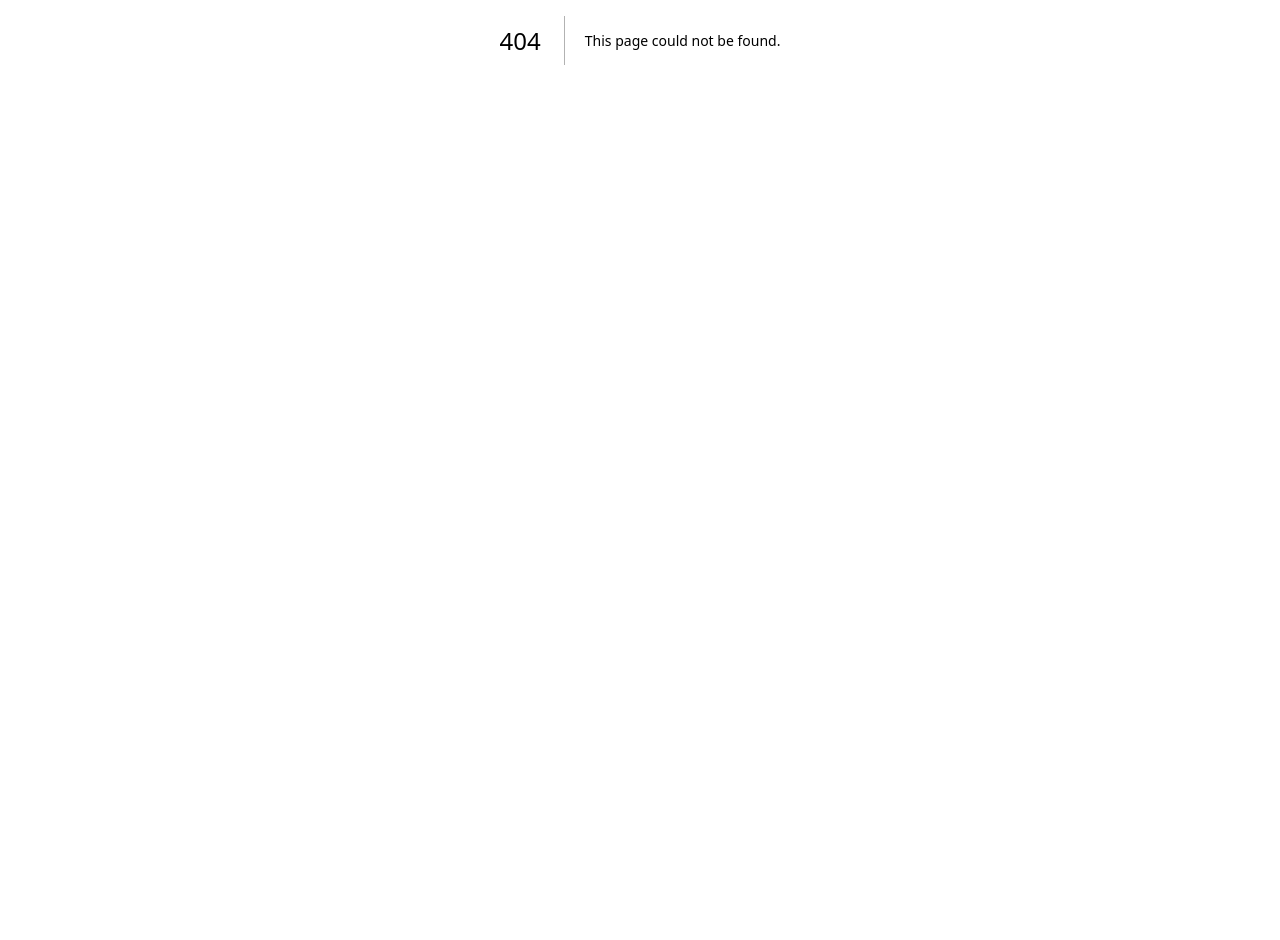
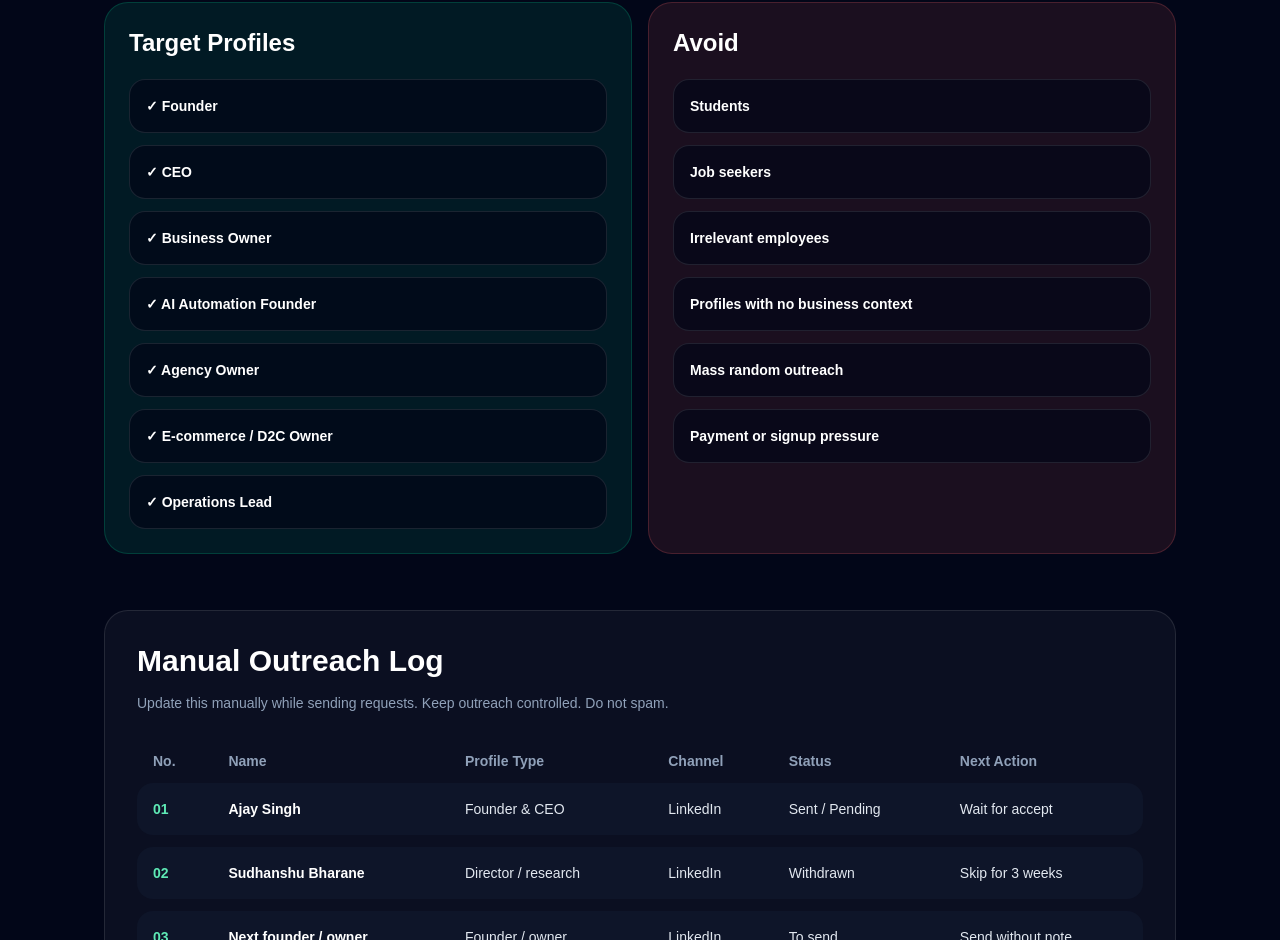
Before and after one commit to celerishealth/NEXUS, a Next.js app in the folder nexus-app/: page /nexus-outreach-tracker in a window 1280 px wide. Before the commit this address had no page. Shown: the part 360-1300 px from the top of the page. Before the commit the page ends 800 px from the top, so only its background shows below. Built offline with nearby package versions, Linux system fonts and the light colour scheme.

Commit message:
Day 576: add first outreach tracking log v1

```diff
--- /dev/null
+++ b/nexus-app/app/nexus-outreach-tracker/page.tsx
@@ -0,0 +1,157 @@
+export default function NexusOutreachTrackerPage() {
+  const targetRules = [
+    "Founder",
+    "CEO",
+    "Business Owner",
+    "AI Automation Founder",
+    "Agency Owner",
+    "E-commerce / D2C Owner",
+    "Operations Lead",
+  ];
+
+  const avoidRules = [
+    "Students",
+    "Job seekers",
+    "Irrelevant employees",
+    "Profiles with no business context",
+    "Mass random outreach",
+    "Payment or signup pressure",
+  ];
+
+  const trackerRows = [
+    {
+      no: "01",
+      name: "Ajay Singh",
+      type: "Founder & CEO",
+      channel: "LinkedIn",
+      status: "Sent / Pending",
+      next: "Wait for accept",
+    },
+    {
+      no: "02",
+      name: "Sudhanshu Bharane",
+      type: "Director / research",
+      channel: "LinkedIn",
+      status: "Withdrawn",
+      next: "Skip for 3 weeks",
+    },
+    {
+      no: "03",
+      name: "Next founder / owner",
+      type: "Founder / owner",
+      channel: "LinkedIn",
+      status: "To send",
+      next: "Send without note",
+    },
+  ];
+
+  const acceptedMessage = `Thanks for connecting. I’m building NEXUS — an AI Business Operating System.
+
+Can you review this one page and tell me if the idea is clear?
+
+https://nexus-app-ten-smoky.vercel.app/nexus-public-launch
+
+No signup. No payment. Just feedback.`;
+
+  return (
+    <main className="min-h-screen bg-slate-950 text-white">
+      <section className="mx-auto w-full max-w-6xl px-6 py-12 md:px-10">
+        <a
+          href="/nexus-public-launch"
+          className="text-sm font-bold text-emerald-300 hover:text-emerald-200"
+        >
+          ← Back to NEXUS Public Launch
+        </a>
+
+        <div className="mt-8 rounded-full border border-emerald-400/30 bg-emerald-400/10 px-4 py-2 text-sm font-semibold text-emerald-200 w-fit">
+          First Outreach Tracking — Safety-Locked
+        </div>
+
+        <h1 className="mt-8 text-4xl font-black tracking-tight md:text-6xl">
+          NEXUS Outreach Tracker
+        </h1>
+
+        <p className="mt-6 max-w-4xl text-lg leading-8 text-slate-300">
+          Track controlled reviewer outreach after public deployment. LinkedIn custom notes are limited,
+          so continue with connection requests without notes and send the NEXUS link only after acceptance.
+        </p>
+
+        <section className="mt-10 grid gap-4 md:grid-cols-2">
+          <div className="rounded-3xl border border-emerald-400/20 bg-emerald-400/10 p-6">
+            <h2 className="text-2xl font-black">Target Profiles</h2>
+            <div className="mt-5 grid gap-3">
+              {targetRules.map((rule) => (
+                <div key={rule} className="rounded-2xl border border-white/10 bg-slate-950/70 p-4 text-sm font-bold">
+                  ✓ {rule}
+                </div>
+              ))}
+            </div>
+          </div>
+
+          <div className="rounded-3xl border border-red-400/20 bg-red-400/10 p-6">
+            <h2 className="text-2xl font-black">Avoid</h2>
+            <div className="mt-5 grid gap-3">
+              {avoidRules.map((rule) => (
+                <div key={rule} className="rounded-2xl border border-white/10 bg-slate-950/70 p-4 text-sm font-bold">
+                  {rule}
+                </div>
+              ))}
+            </div>
+          </div>
+        </section>
+
+        <section className="mt-14 rounded-3xl border border-white/10 bg-white/[0.04] p-6 md:p-8">
+          <h2 className="text-3xl font-black">Manual Outreach Log</h2>
+          <p className="mt-3 text-sm leading-6 text-slate-400">
+            Update this manually while sending requests. Keep outreach controlled. Do not spam.
+          </p>
+
+          <div className="mt-6 overflow-x-auto">
+            <table className="w-full min-w-[760px] border-separate border-spacing-y-3 text-left text-sm">
+              <thead>
+                <tr className="text-slate-400">
+                  <th className="px-4">No.</th>
+                  <th className="px-4">Name</th>
+                  <th className="px-4">Profile Type</th>
+                  <th className="px-4">Channel</th>
+                  <th className="px-4">Status</th>
+                  <th className="px-4">Next Action</th>
+                </tr>
+              </thead>
+              <tbody>
+                {trackerRows.map((row) => (
+                  <tr key={row.no} className="rounded-2xl bg-slate-900/80">
+                    <td className="rounded-l-2xl px-4 py-4 font-black text-emerald-300">{row.no}</td>
+                    <td className="px-4 py-4 font-bold text-white">{row.name}</td>
+                    <td className="px-4 py-4 text-slate-200">{row.type}</td>
+                    <td className="px-4 py-4 text-slate-200">{row.channel}</td>
+                    <td className="px-4 py-4 text-slate-200">{row.status}</td>
+                    <td className="rounded-r-2xl px-4 py-4 text-slate-200">{row.next}</td>
+                  </tr>
+                ))}
+              </tbody>
+            </table>
+          </div>
+        </section>
+
+        <section className="mt-14 rounded-3xl border border-cyan-400/20 bg-cyan-400/10 p-6 md:p-8">
+          <h2 className="text-3xl font-black">Message After Acceptance</h2>
+          <p className="mt-3 text-sm leading-6 text-slate-300">
+            Send this only after the connection request is accepted.
+          </p>
+          <pre className="mt-5 whitespace-pre-wrap rounded-2xl border border-white/10 bg-slate-950/80 p-5 text-sm leading-7 text-slate-200">
+            {acceptedMessage}
+          </pre>
+        </section>
+
+        <section className="mt-14 rounded-3xl border border-red-400/20 bg-red-400/10 p-6 md:p-8">
+          <h2 className="text-3xl font-black">Hard Boundary</h2>
+          <p className="mt-4 max-w-4xl text-base leading-8 text-slate-200">
+            This outreach tracker does not authorize open signup, payment collection, subscription activation,
+            customer onboarding, customer data processing, or real execution. It is feedback-only and owner-controlled.
+          </p>
+        </section>
+      </section>
+    </main>
+  );
+}
```
Also changed, not shown: 2 other files (tests, documents, lock files or other folders).
